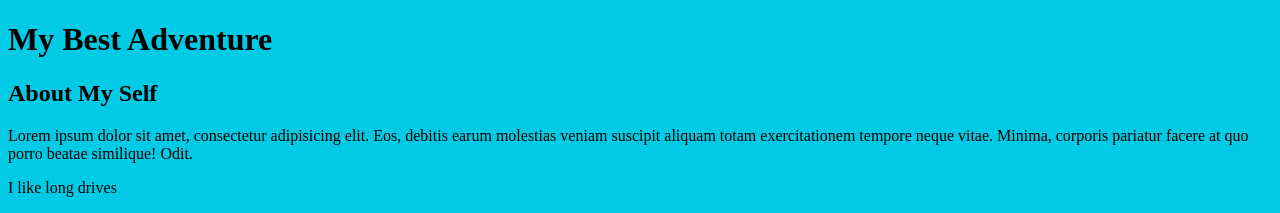
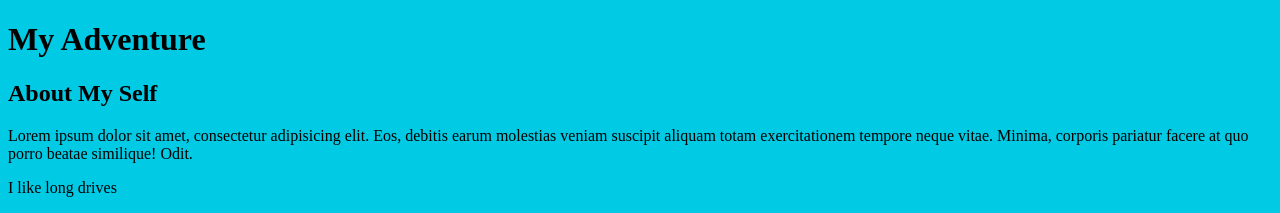
Before and after one commit to muthyamr/git_project, a plain HTML site: page index.html in a window 1280 px wide. Shown: the top 213 px of the page. Drawn offline with Linux system fonts and the light colour scheme.

Commit message:
Revert "change header"
This reverts commit d112e1de36659c4e019a8805119ea5b5f3b1d06b.

```diff
--- a/index.html
+++ b/index.html
@@ -11,7 +11,7 @@
 
     <script src="js/app.js"></script>
     <header>
-      <h1>My Best Adventure</h1>
+      <h1>My Adventure</h1>
     </header>
 
     <div class="container">
```
